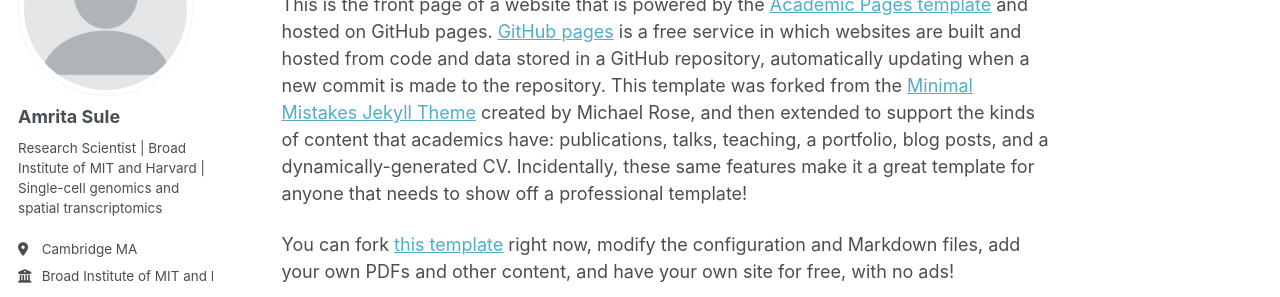
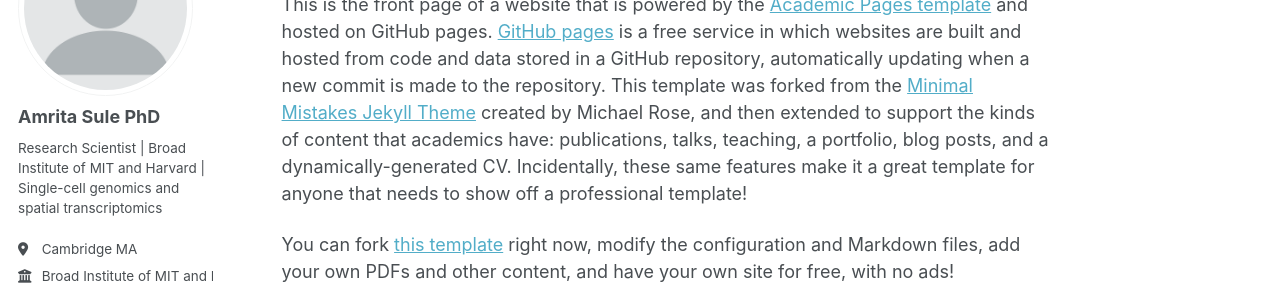
Before and after one commit to amritasule/amritasule.github.io, a Jekyll site: the page built from _pages/about.md, in a window 1280 px wide. Shown: the part 178-475 px from the top of the page. Built offline with Jekyll 4.4.1, drawn with Linux system fonts in a browser that asks for light colours; some web fonts are replaced; a script that is not in the unit is left out.

Commit message:
Update _config.yml

```diff
--- a/_config.yml
+++ b/_config.yml
@@ -27,7 +27,7 @@ repository               : "academicpages/academicpages.github.io"
 author:
   # Biographic information
   avatar           : "profile.png"
-  name             : "Amrita Sule"
+  name             : "Amrita Sule PhD"
   pronouns         : # example: "she/her"
   bio              : "Research Scientist | Broad Institute of MIT and Harvard | Single-cell genomics and spatial transcriptomics"
   location         : "Cambridge MA"
```
